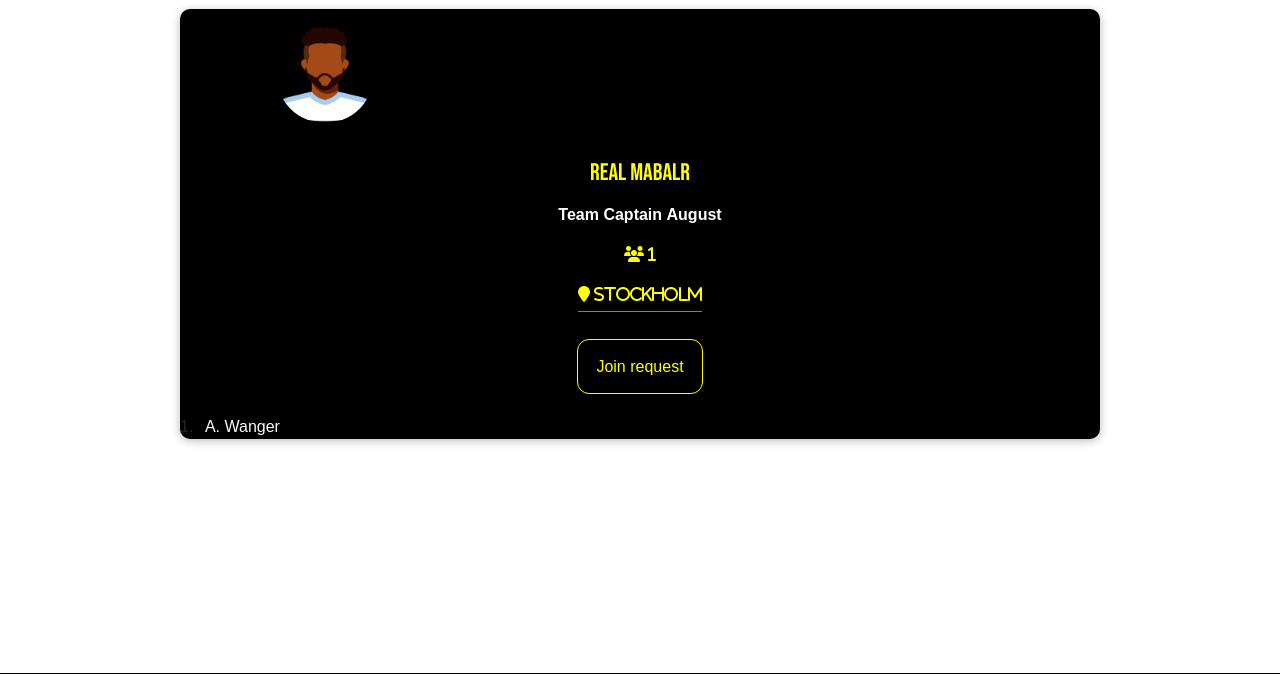
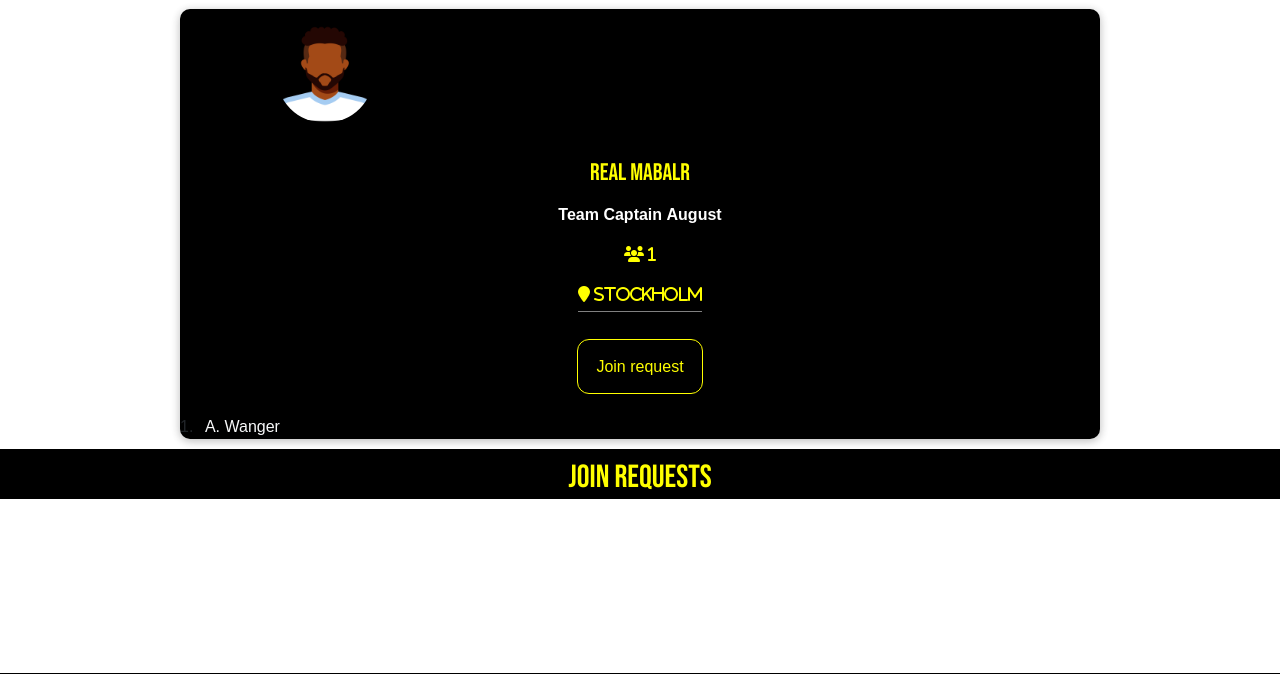
Before and after one commit to CarliSch/Balr, a Rails app: page /clubs/1 in a window 1280 px wide. Shown: the part 61-735 px from the top of the page. Run offline with Rails 7, Linux system fonts and the light colour scheme; a user stored in the database is signed in; data comes from the database, SQL or seed files in the repository; style sheets or scripts are compiled from the project's sources; parts of the project's set-up code (start-up, migrations or seed data) failed here and were passed over; some libraries are stand-ins or nearby versions; some web fonts are replaced.

Commit message:
made css for club owner

```diff
--- a/app/assets/stylesheets/components/_card.scss
+++ b/app/assets/stylesheets/components/_card.scss
@@ -40,6 +40,17 @@
   text-align: center;
   padding: 10px;
 }
+
+.header-card-club {
+  height: 50px;
+  width: 100%;
+  color: yellow;
+  text-align: center;
+  padding: 10px;
+  background-color: black;
+  margin-bottom: 5px;
+}
+
 
 .header-card-2 {
   height: 50px;
@@ -237,6 +248,11 @@
   height: 80%;
 }
 
+.wrapper-profile-request{
+  display: flex;
+  flex-direction: column;
+  align-items: center;
+}
 
 .container-profile {
   width: 280px;
@@ -389,3 +405,10 @@
   background-color: $black;
   color: yellow;
 }
+
+
+.club-request-card {
+  background-color: black;
+  border-radius: 10px;
+  color: yellow;
+}
--- a/app/views/clubs/show.html.erb
+++ b/app/views/clubs/show.html.erb
@@ -20,6 +20,10 @@
               <div class="mt-5 mb-3">
                 <%= link_to "Join request", club_club_requests_path(@club), class:"button-bb", method: :post %>
               </div>
+              <% else %>
+                <div class="mt-5 mb-3">
+                  <%= link_to "Find an opponent", clubs_path, class:"button-bb" %>
+                </div>
             <% end %>
           </div>
         </div>
@@ -44,9 +48,23 @@
     </div>
   </div>
 </div>
-
-<% if current_user.club == @club %>
-  <% @club.club_requests.each do |request| %>
-    <%= request.user.first_name %>
-  <% end %>
-<% end %>
+<div class="header-card-club">
+  <h2>Join requests</h2>
+</div>
+<div class="container">
+  <div class="row">
+    <div class="col-10 offset-1">
+      <% if current_user.club == @club %>
+        <% @club.club_requests.each do |request| %>
+          <div class="club-request-card">
+             <h1><%= request.user.first_name %> <%= request.user.last_name %></h1>
+              <div class="d-flex justify-content-center">
+                <button name='button' class='button-wb-g' type='submit'>Accept</button>
+                <button name='button' class='button-wb-r' type='submit'>Decline</button>
+              </div>
+          </div>
+        <% end %>
+      <% end %>
+    </div>
+  </div>
+</div>
```
